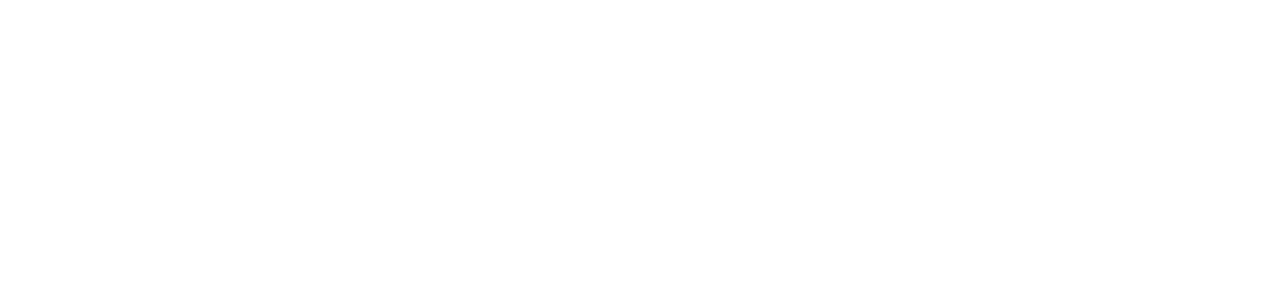
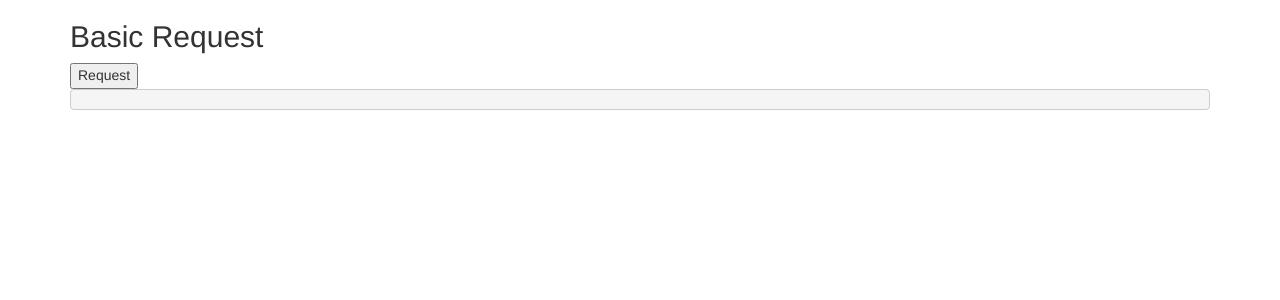
Before and after one commit to evuzLearn/angular4, an Angular app: page / in a window 1280 px wide. Shown: the top 300 px of the page. Built offline with nearby package versions, Linux system fonts and the light colour scheme.

Commit message:
A Basic Request

```diff
--- a/src/app/app.component.html
+++ b/src/app/app.component.html
@@ -1,3 +1,3 @@
 <div class="container">
-
+  <app-simple-http></app-simple-http>
 </div>
--- /dev/null
+++ b/src/app/simple-http/simple-http.component.html
@@ -0,0 +1,4 @@
+<h2>Basic Request</h2>
+<button (click)="makeRequest()">Request</button>
+<div *ngIf="loading">Loading...</div>
+<pre>{{ data | json }}</pre>
--- /dev/null
+++ b/src/app/simple-http/simple-http.component.ts
@@ -0,0 +1,34 @@
+import { Component, OnInit } from '@angular/core';
+import { Http, Response } from '@angular/http';
+
+@Component({
+  selector: 'app-simple-http',
+  templateUrl: './simple-http.component.html',
+  styleUrls: ['./simple-http.component.css']
+})
+export class SimpleHttpComponent implements OnInit {
+  public data: Object;
+  public loading: boolean;
+  public index: number;
+
+  constructor(
+    private http: Http
+  ) {
+    this.http = http;
+    this.index = 1;
+  }
+
+  ngOnInit() {
+  }
+
+  makeRequest() {
+    this.loading = true;
+    this.http.request(`http://jsonplaceholder.typicode.com/posts/${this.index}`)
+      .subscribe((res: Response) => {
+        this.data = res.json();
+        this.loading = false;
+      })
+    this.index += 1;
+  }
+
+}
```
Also changed, not shown: src/app/app.module.ts (+6 -2 lines), src/app/simple-http/simple-http.component.css (added), 1 other file (tests, documents, lock files or other folders).
